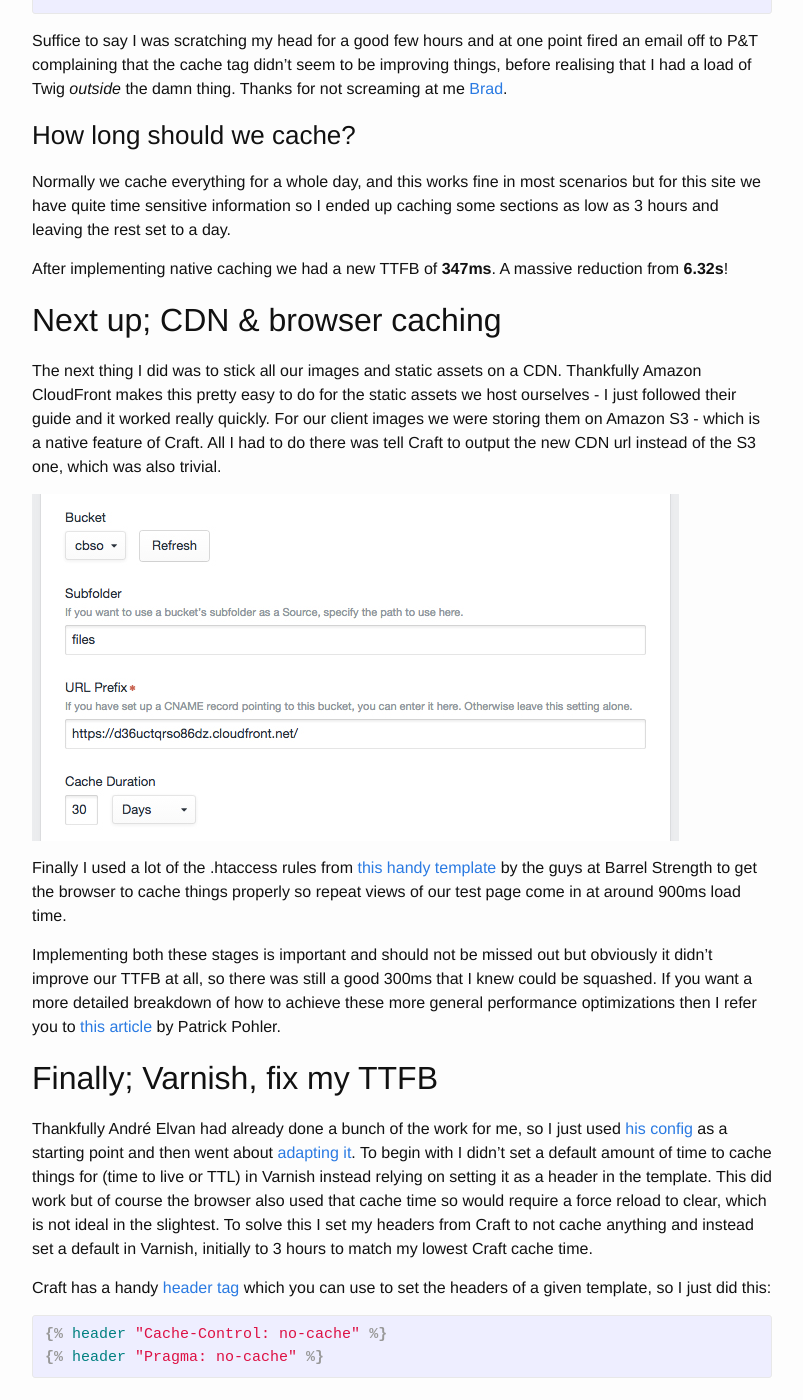
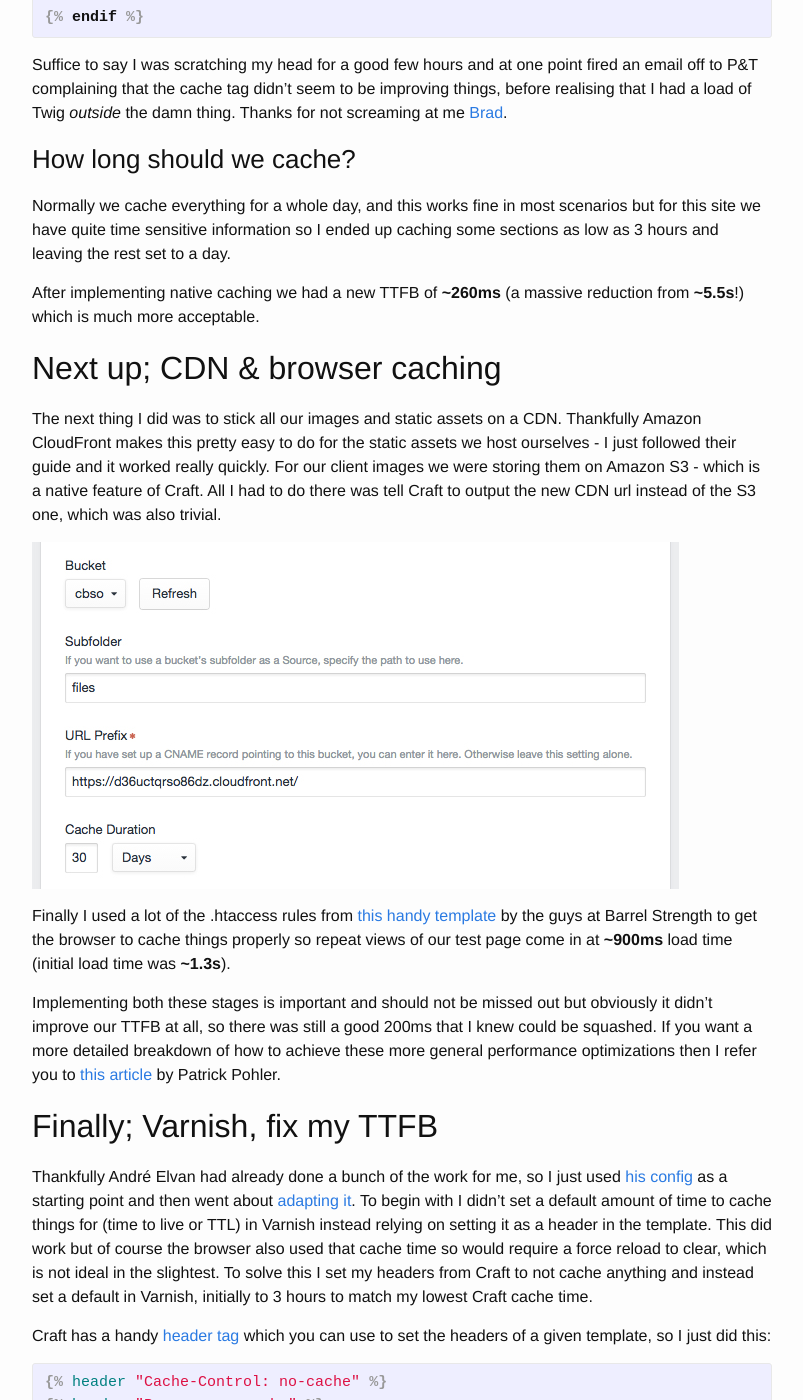
Before and after one commit to supercool/supercool.github.io, a Jekyll site: the page built from _posts/2015-06-08-making-craft-sing-with-varnish-and-nginx.md, in a window 1280 px wide and 1400 px high, scrolled down 2229 px. Shown: the whole window, without its empty margins (238-1041 px from the left). Built offline with Jekyll 4.4.1, drawn with Linux system fonts in a browser that asks for light colours; some of the changed text lies outside the part shown.

Commit message:
Rationalize the numbers and make more clear my methods.

```diff
--- a/_posts/2015-06-08-making-craft-sing-with-varnish-and-nginx.md
+++ b/_posts/2015-06-08-making-craft-sing-with-varnish-and-nginx.md
@@ -7,9 +7,9 @@ author: Josh Angell
 
 Recently we launched a [new website](https://cbso.co.uk) for the CBSO built on [Craft CMS](http://buildwithcraft.com), it was a pretty exciting project for us all and was a lot of fun to work on. It was also the first time we got to use our new Box Office system that I’d spent the better part of 3 months building as it needed to display events and integrate with the [Spektrix ticketing system](https://www.spektrix.com/) to let users purchase tickets.
 
-Whilst that went pretty much to plan one thing that didn’t go particularly well to begin with was the site speed. In this post I’m going to break down the highlights of what I did to take one of the the site’s key pages (the [upcoming concert season](https://cbso.co.uk/whats-on/season/2015-16)) from a whopping __7.92s__ initial load time to a much healthier __1.36__.
+Whilst that went pretty much to plan one thing that didn’t go particularly well to begin with was the site speed. In this post I’m going to break down the highlights of what I did to take one of the the site’s key pages (the [upcoming concert season](https://cbso.co.uk/whats-on/season/2015-16)) from a whopping __~6.5s__ initial load time to a much healthier __~800ms__.
 
-To begin with I took a look at what was causing the huge load times and to no great surprise it was the server response time otherwise known as the time to first byte (TTFB). That was a big chunk of the time - __6.32s__ - so getting that down was a clear priority.
+To begin with I took a look at what was causing the huge load times and to no great surprise it was the server response time otherwise known as the time to first byte (TTFB). That was a big chunk of the time - __~5.5s__ - so getting that down was a clear priority.
 
 
 ## First up; native caching in Craft.
@@ -97,7 +97,7 @@ Suffice to say I was scratching my head for a good few hours and at one point fi
 ### How long should we cache?
 Normally we cache everything for a whole day, and this works fine in most scenarios but for this site we have quite time sensitive information so I ended up caching some sections as low as 3 hours and leaving the rest set to a day.
 
-After implementing native caching we had a new TTFB of __347ms__. A massive reduction from __6.32s__!
+After implementing native caching we had a new TTFB of __~260ms__ (a massive reduction from __~5.5s__!) which is much more acceptable.
 
 
 ## Next up; CDN & browser caching
@@ -105,9 +105,9 @@ The next thing I did was to stick all our images and static assets on a CDN. Tha
 
 ![Assets S3 settings](/images/cbso-s3-prefix.jpg)
 
-Finally I used a lot of the .htaccess rules from [this handy template](https://github.com/BarrelStrength/Craft-Master/blob/master/public/.htaccess) by the guys at Barrel Strength to get the browser to cache things properly so repeat views of our test page come in at around 900ms load time.
+Finally I used a lot of the .htaccess rules from [this handy template](https://github.com/BarrelStrength/Craft-Master/blob/master/public/.htaccess) by the guys at Barrel Strength to get the browser to cache things properly so repeat views of our test page come in at __~900ms__ load time (initial load time was __~1.3s__).
 
-Implementing both these stages is important and should not be missed out but obviously it didn’t improve our TTFB at all, so there was still a good 300ms that I knew could be squashed. If you want a more detailed breakdown of how to achieve these more general performance optimizations then I refer you to [this article](http://www.patpohler.com/performance-optimization-craft-cms/) by Patrick Pohler.
+Implementing both these stages is important and should not be missed out but obviously it didn’t improve our TTFB at all, so there was still a good 200ms that I knew could be squashed. If you want a more detailed breakdown of how to achieve these more general performance optimizations then I refer you to [this article](http://www.patpohler.com/performance-optimization-craft-cms/) by Patrick Pohler.
 
 
 ## Finally; Varnish, fix my TTFB
@@ -139,7 +139,7 @@ Now I have the following stack:
 
 At present I have all of this running on one 2GB vps hosted with [Linode](https://linode.com) which seems a little mental to begin with but as it currently works fine I’m not too worried. Further down the line if the traffic really hots up I will likely split the nginx/Varnish setup off onto it’s own server but for now I’m leaving it as is.
 
-Now that we are successfully running Varnish in front of the site I can re-test all my times to see if it was all worth it, and it certainly was. For our test page I now get a TTFB of __25ms__ whereas without Varnish it was __290ms__. The final load is __1.64s__ initially and __638ms__ for repeat views.
+Now that we are successfully running Varnish in front of the site I can re-test all my times to see if it was all worth it, and it certainly was. For our test page I now get a TTFB of __~25ms__ whereas without Varnish it was __~260ms__. The final load is __~800ms__ initially and __~500ms__ for repeat views.
 
 ### Bust that cache
 Having proved that it was worth doing all this I set about solving the final part of the puzzle - how to purge the cache. At this point if a content editor updated an entry and saved it Varnish was just going to keep serving the stale content until either the expiry time was reached or that url was purged. I wanted someone to be able to press save and have the Varnish cache cleared.
@@ -168,9 +168,9 @@ So there we have it - one much speedier website that gets completely refreshed e
 
 In my final load test I could get 2k concurrent users on the test page over period of 5 minutes without the server falling over. Not bad for a single 2GB instance! Before all of this, even with Craft caching I could only get 200.
 
-To get some of these numbers I used [Flood](https://flood.io) for load testing and a combination of [Webpagetest](http://www.webpagetest.org/) and Chrome dev tools for page load times.
+To get some of these numbers I used [Flood](https://flood.io) for load testing, [Webpagetest](http://www.webpagetest.org/) for checking my general performance optimizations and Chrome dev tools for page load times. It should be noted that my internet connection is pretty good and I have only done basic averaging with the numbers.
 
-### CacheMuncher
+### CacheMunchrr
 Yes - that’s what I called the plugin I’ve written to handle the purging and warming side of things. You will be able to download it just as soon as I’ve done the following:
 
 - Allow admins to turn off Varnish purging so that just the warming function is left active
```
